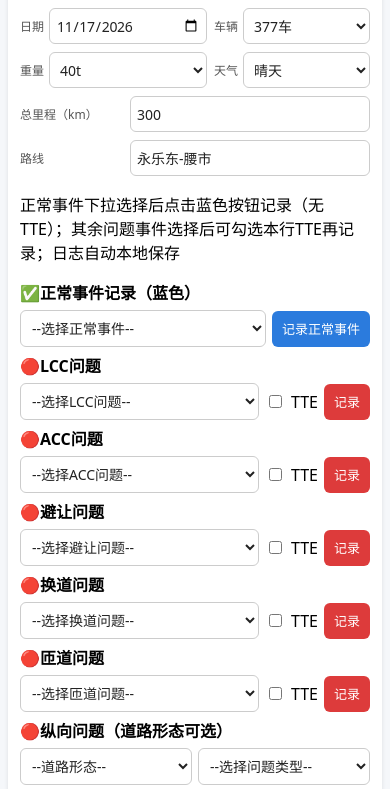
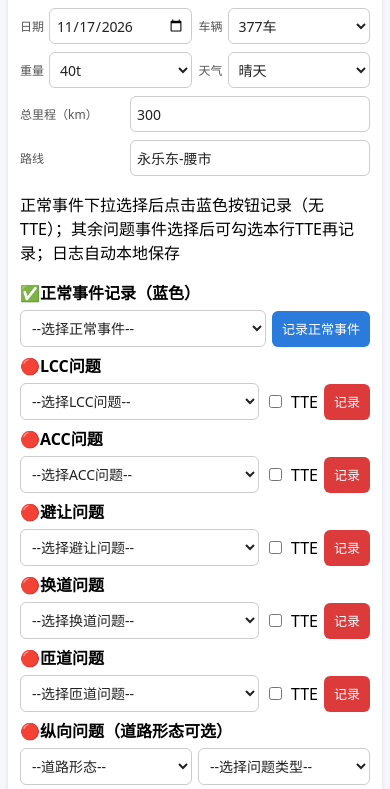
Before and after one commit to huikaiji/noa, a plain HTML site: page index.html in a window 390 px wide. Shown: the part 52-841 px from the top of the page. Drawn offline with Linux system fonts and the light colour scheme.

Commit message:
Update index.html
2

```diff
--- a/index.html
+++ b/index.html
@@ -20,7 +20,7 @@ textarea{width:100%;min-height:260px;padding:10px;font-size:14px;border:1px soli
 .confirm-actions{display:flex;justify-content:flex-end;gap:8px;}
 .input-row{margin:8px 0;display:flex;gap:8px;align-items:center;flex-wrap:wrap}
 .meta-grid{display:grid;gap:8px;margin:8px 0;align-items:center}
-.form-pair{grid-template-columns:minmax(0,1.2fr) minmax(0,1fr)}
+.form-pair{grid-template-columns:minmax(0,1fr) minmax(0,1fr)}
 .field-inline{min-width:0;display:grid;grid-template-columns:auto minmax(0,1fr);align-items:center;gap:6px}
 .field-wide{grid-template-columns:minmax(100px,auto) minmax(0,1fr)}
 .field label{font-size:13px;color:#555;white-space:nowrap}
@@ -32,13 +32,13 @@ select,input,textarea{
 @media(max-width:600px){
   body{margin:0 auto;padding:8px}
   .box{padding:12px;margin-bottom:9px}
-  .form-pair{grid-template-columns:minmax(0,1.2fr) minmax(0,1fr);gap:7px}
+  .form-pair{grid-template-columns:minmax(0,1fr) minmax(0,1fr);gap:7px}
   .meta-grid{gap:7px}
   .field-inline{gap:5px}
   .field label{font-size:12px}
   .field-wide{grid-template-columns:105px minmax(0,1fr)}
   .field input,.field select{font-size:14px;padding:6px}
-  input[type="date"]{min-width:0;letter-spacing:-.3px}
+  input[type="date"]{width:100%;min-width:0;max-width:100%;letter-spacing:-.3px}
   h3{font-size:18px;margin:4px 0 10px}
 }
 .input-full{width:100%;}
```
